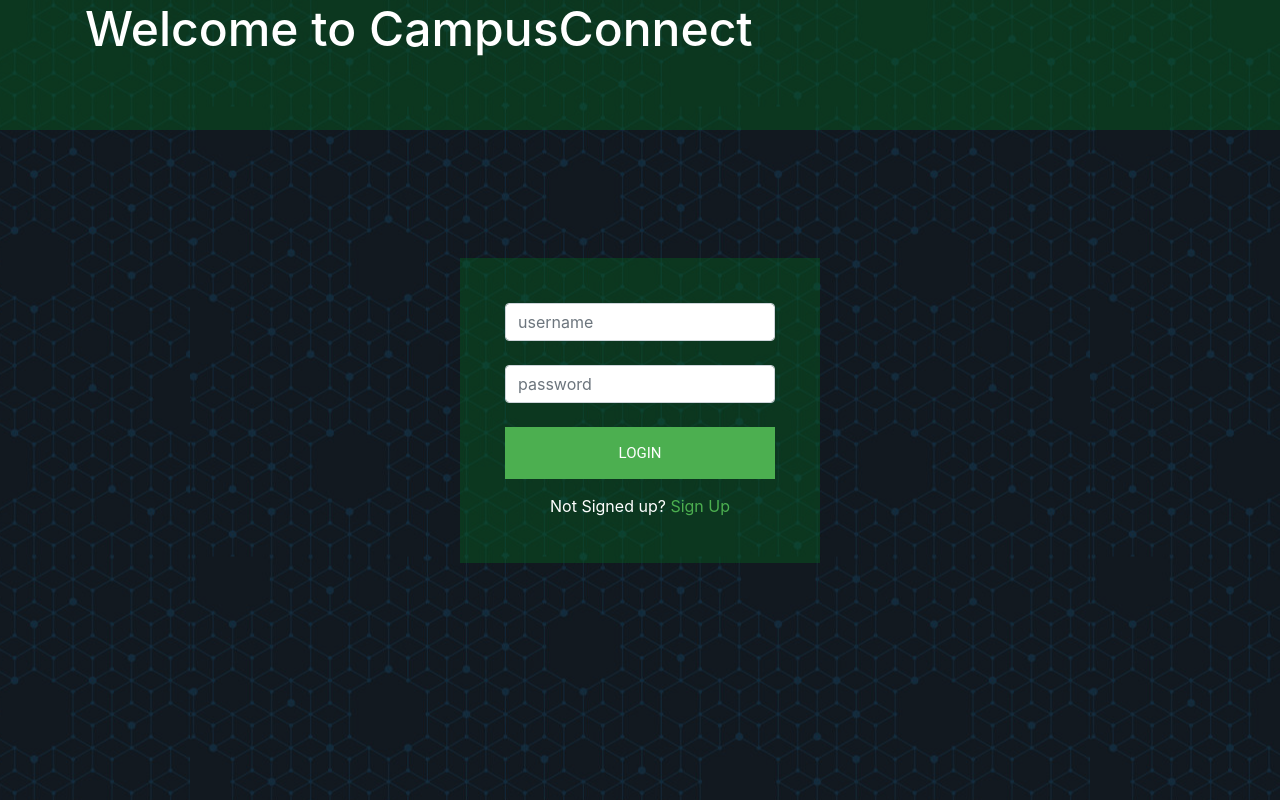
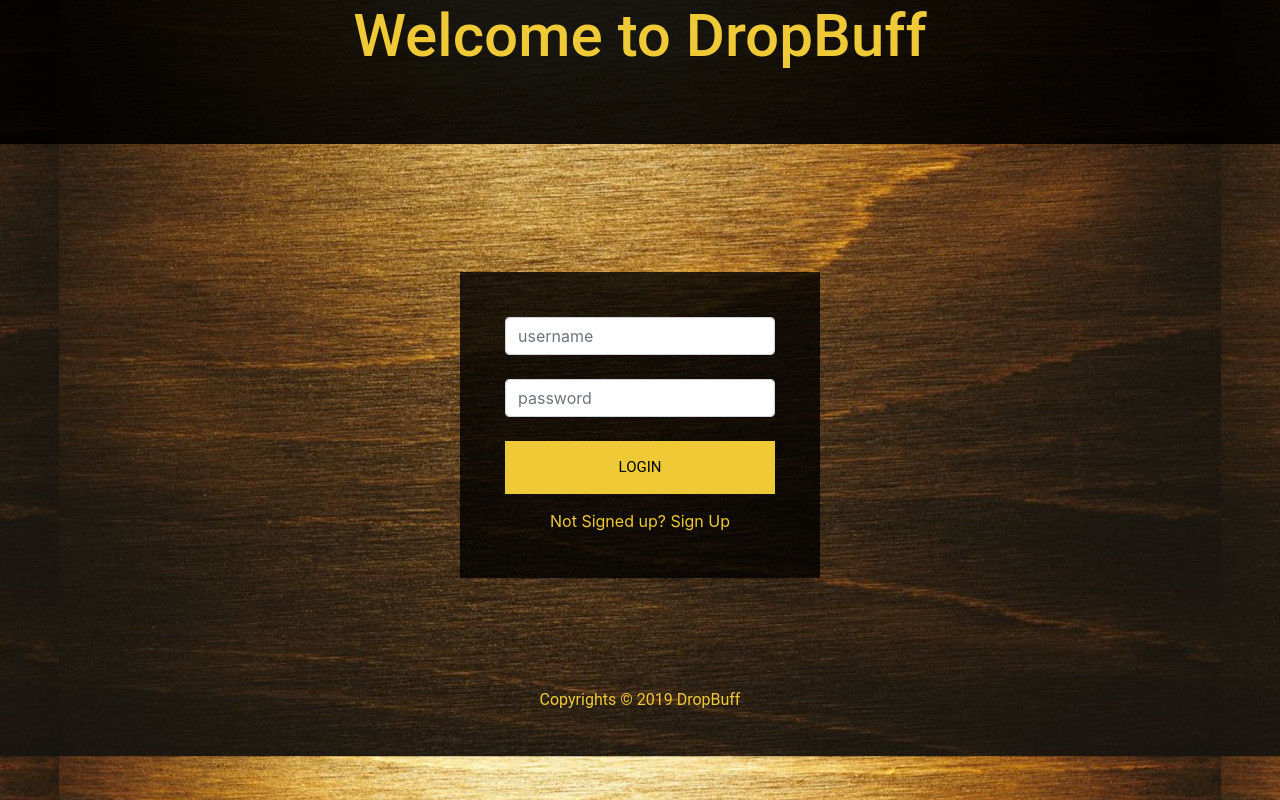
Before and after one commit to wabrams/CSCI3308, a plain HTML site: page loginsignup.html in a window 1280 px wide. Drawn offline with nearby package versions, Linux system fonts and the light colour scheme.

```diff
--- a/loginsignup.html
+++ b/loginsignup.html
@@ -14,7 +14,7 @@
   <body>
     <header id="main-header">
         <div class="container">
-            <h1  style="font-size:300%" alight="center">Welcome to CampusConnect</h1>
+            <h1  style="font-size:300%" alight="center">Welcome to DropBuff</h1>
         </div>
     </header>
     <div class="login-page">
@@ -58,5 +58,8 @@
       $('form').animate({height: "toggle", opacity: "toggle"}, "slow");
       });
     </script>
+    <footer id="main-footer">
+        <p>Copyrights &copy; 2019 DropBuff</p>
+    </footer>
   </body>
 </html>
--- a/pstyle.css
+++ b/pstyle.css
@@ -1,6 +1,7 @@
 body
 {
-  background-image: linear-gradient(rgba(0,0,0,0.6),rgba(0,0,0,0.6)),url(pic1.jpg);
+  background-image: url(gold.jpg);
+
   heigh: 100vh;
   bakcground-size: cover;
   background-position: center;
@@ -8,10 +9,13 @@
 
 #main-header
 {
-    background-color: rgba(3,100,30,0.4);
-    color: white;
+    font-family: "Roboto", sans-serif;
+    background-color: rgba(0, 0, 0, 0.90);
+    color: #EFCA36;
     padding: 0 0 5%;
     margin: auto;
+    font-size: 20px;
+    text-align: center;
 }
 .main-header h1
 {
@@ -30,7 +34,7 @@
 {
   position: relative;
   z-index: 1;
-  background: rgba(3,100,30,0.4); /*change color*/
+  background: rgba(0, 0, 0, 0.80); /*change color*/
   max-width: 360px;
   margin: 0 auto 100px;
   padding: 45px;
@@ -54,31 +58,31 @@
   font-family: "Roboto", sans-serif;
   text-transform: uppercase;
   outline: 0;
-  background: #4caf50;
+  background: #EFCA36;
   width: 100%;
   border: 0;
   padding: 15px;
-  color: #ffffff;
+  color: black;
   font-size: 15px;
   cursor: pointer;
 }
 
 .form button:hover,.form button:active
 {
-  background: #43a047;
+  background: #FEF67C;
 }
 
 .form .message
 {
   margin: 15px 0 0;
-  color: white;
+  color: #EFCA36;
   fort-size: 12px;
 
 }
 
 .form .message a
 {
-  color: #4caf50;
+  color: #EFCA36;
   text-decoration: none;
 
 }
@@ -87,3 +91,12 @@
 {
   display: none;
 }
+
+#main-footer
+{
+    font-family: "Roboto", sans-serif;
+    color:#EFCA36;
+    text-align: center;
+    padding: 10px;
+    margin: auto;
+}
```
Also changed, not shown: web/login.html (added, +71 -0 lines), gold.jpg (added), 1 other file.
